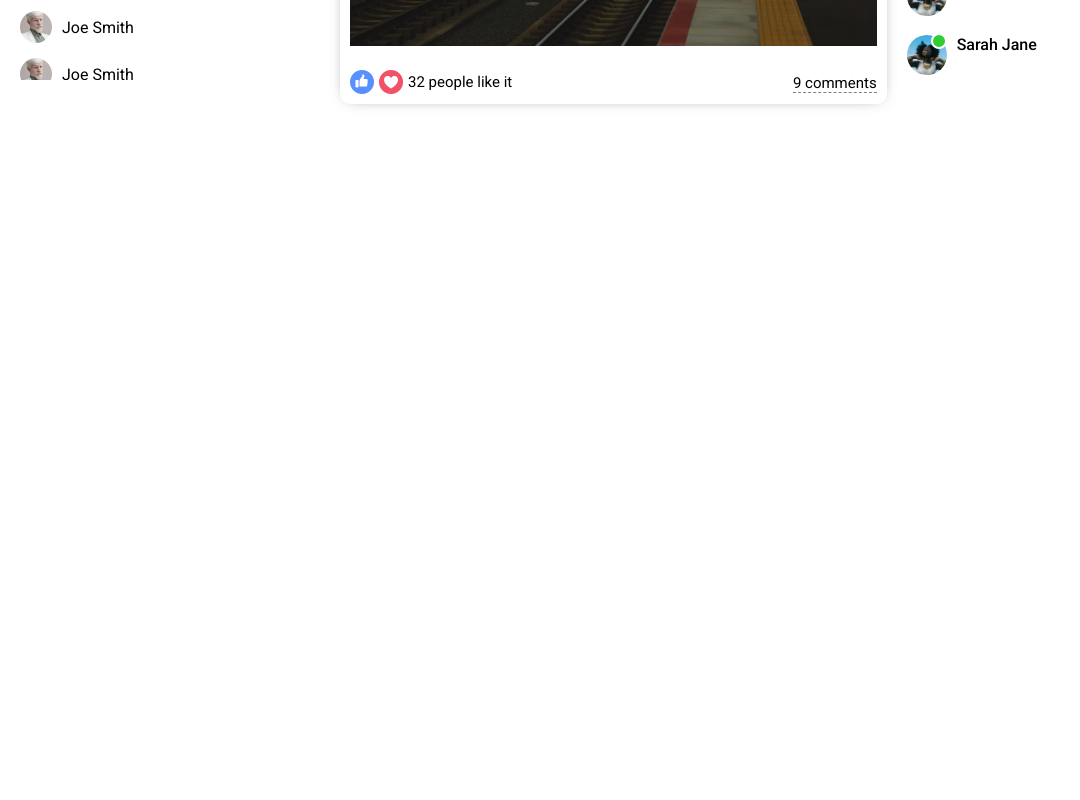
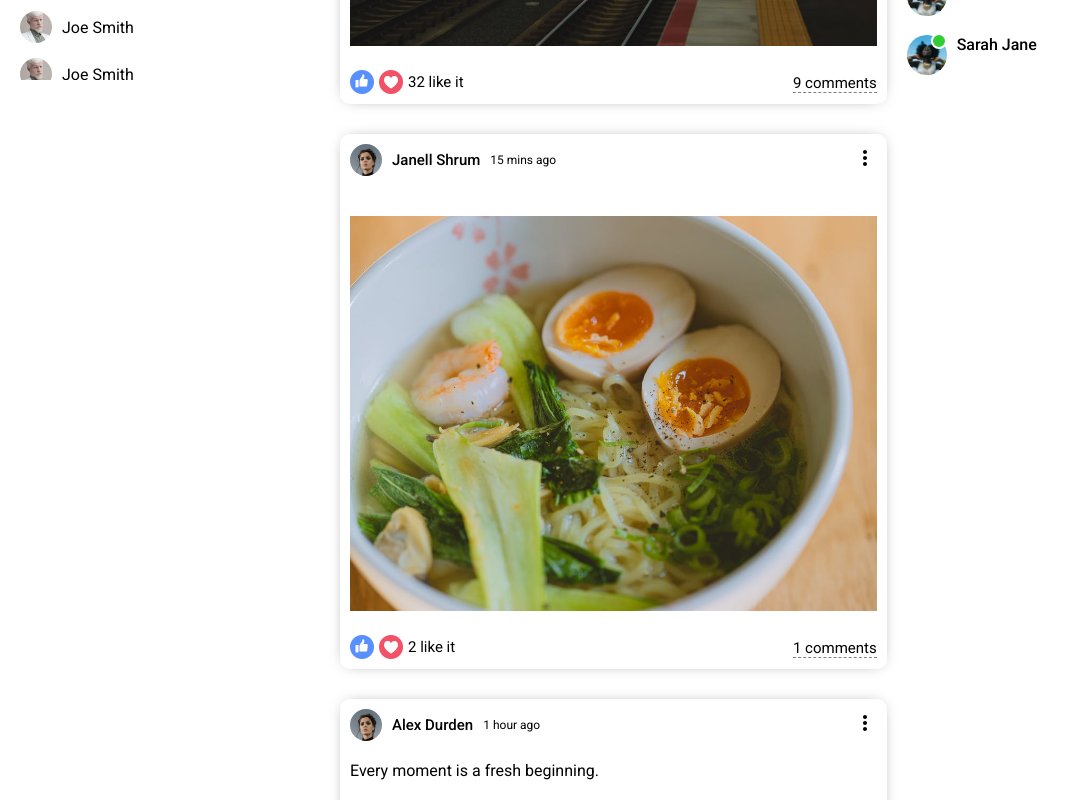
Before and after one commit to mia-donna/social-react, a React (Create React App) app: page / in a window 1280 px wide. Shown: the part 720-1520 px from the top of the page, without its empty margins (0-1080 px from the left). Before the commit the page ends 874 px from the top, so only its background shows below. Built offline with nearby package versions, Linux system fonts and the light colour scheme.

Commit message:
finished ui - last bit of dynamic data to add

```diff
--- a/src/components/feed/Feed.jsx
+++ b/src/components/feed/Feed.jsx
@@ -1,6 +1,7 @@
 import "./feed.css";
 import Share from "../share/Share";
 import Post from "../post/Post";
+import { Posts } from "../../dummyData";
 
 
 export default function Feed() {
@@ -8,7 +9,10 @@
         <div className="feed">
             <div className="feedWrapper">
                 <Share/>
-                <Post />
+                {Posts.map((p) => (
+                 <Post key={p.id}post={p}/>
+                ))}
+
 
 
 
--- a/src/components/post/Post.jsx
+++ b/src/components/post/Post.jsx
@@ -1,32 +1,34 @@
 import "./post.css";
 import {MoreVert} from "@material-ui/icons";
+import {Users} from "../../dummyData";
 
-export default function Post() {
+
+export default function Post({post}) {
     return (
         <div className="post">
             <div className="postWrapper">
                 <div className="postTop">
                      <div className="postTopLeft">
                          <img className="postProfileImg" src="/assets/person/1.jpeg" alt=""/>
-                         <span className="postUsername">Mia Bucci</span>
-                         <span className="postDate">5 mins ago</span>
+                         <span className="postUsername">{Users.filter((u) =>  u.id === post.userId)[0].username}</span>
+                         <span className="postDate">{post.date}</span>
                     </div>
                      <div className="postTopRight">
                         <MoreVert />
                     </div>
                  </div>
                 <div className="postCenter">
-                   <span className="postTxt">Hey! it's my first post</span>
-                   <img className="postImg" src="/assets/post/1.jpeg" alt=""/>
+                   <span className="postTxt">{post?.desc}</span>
+                   <img className="postImg" src={post.photo} alt=""/>
                    </div>
                 <div className="postBottom">
                    <div className="postBottomLeft">
                     <img className="likeIcon" src="assets/like.png" alt=""/>
                     <img className="likeIcon" src="assets/heart.png" alt=""/>
-                    <span className="postLikeCounter">32 people like it</span>
+                    <span className="postLikeCounter">{post.like} like it</span>
                     </div>
                    <div className="postBottomRight">
-                       <span className="postCommentText">9 comments</span>
+                       <span className="postCommentText">{post.comment} comments</span>
                    </div>
             </div>
           </div>
--- a/src/components/sidebar/sidebar.css
+++ b/src/components/sidebar/sidebar.css
@@ -3,6 +3,8 @@
     height: calc(100vh - 50px);
     position: sticky;
     overflow-y: scroll;
+    position: sticky;
+    top: 50px;
 }
 
 ::-webkit-scrollbar {
```
